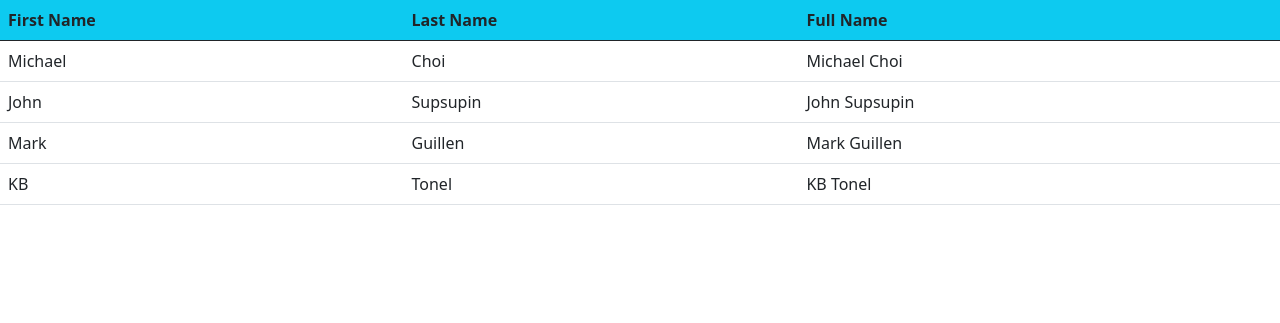
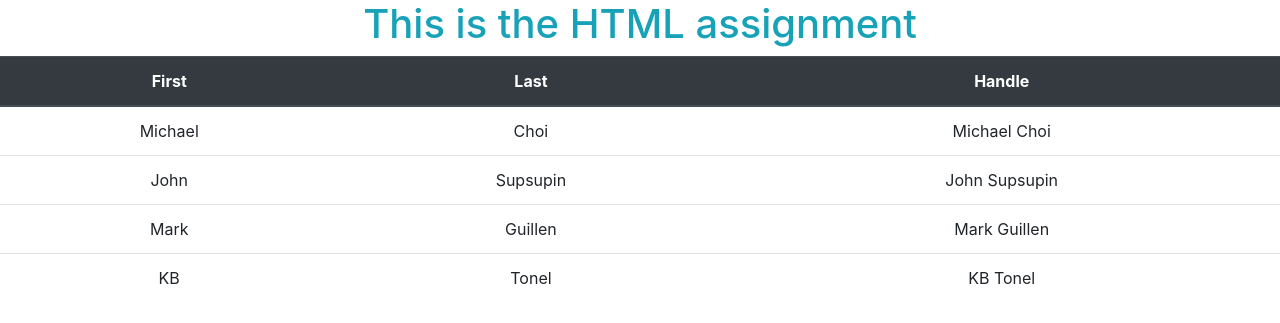
Before and after one commit to lisa-chen-58/Py10_HTML_Table, a Flask app: page / in a window 1280 px wide. Shown: the top 323 px of the page. Run offline with Flask 2, Linux system fonts and the light colour scheme; some libraries are stand-ins or nearby versions.

Commit message:
revamping

```diff
--- a/templates/index.html
+++ b/templates/index.html
@@ -3,18 +3,31 @@
 <head>
     <meta charset="UTF-8">
     <meta http-equiv="X-UA-Compatible" content="IE=edge">
-    <meta name="viewport" content="width=device-width, initial-scale=1.0">
-    <title>Document</title>
-    <link href="https://cdn.jsdelivr.net/npm/bootstrap@5.0.2/dist/css/bootstrap.min.css" rel="stylesheet" integrity="sha384-EVSTQN3/azprG1Anm3QDgpJLIm9Nao0Yz1ztcQTwFspd3yD65VohhpuuCOmLASjC" crossorigin="anonymous">
+    <meta name="viewport" content="width=<device-width>, initial-scale=1.0">
+    <title>Template</title>
+
+    <!-- CSS -->
+    <link rel="stylesheet" href="/static/style.css">
+
+    <!-- Bootstrap CSS -->
+    <link rel="stylesheet" href="https://stackpath.bootstrapcdn.com/bootstrap/4.3.1/css/bootstrap.min.css" integrity="sha384-ggOyR0iXCbMQv3Xipma34MD+dH/1fQ784/j6cY/iJTQUOhcWr7x9JvoRxT2MZw1T" crossorigin="anonymous">
+
+    <!-- JavaScript -->
+    <script type="text/javascript" src="../js/script.js"></script>
+
 </head>
 <body>
-    <table class="table table-responsive">
-        <thead class="bg-info text-dark">
-            <th>First Name</th>
-            <th>Last Name</th>
-            <th>Full Name</th>
+    <h1 class="text-center text-info">This is the HTML assignment</h1>
+    <table class="table text-center">
+        <thead class="thead-dark">
+            <tr>
+                <th scope="col">First</th>
+                <th scope="col">Last</th>
+                <th scope="col">Handle</th>
+            </tr>
         </thead>
         <tbody>
+
             {% for user in users %}
             <tr>
                 <td>{{user['first_name']}}</td>
```
Also changed, not shown: Notes.md (+3 -4 lines), Notes/gitnotes.py (added, +29 -0 lines), Notes/installation.py (added, +15 -0 lines), Notes/terminal_commands.py (added, +20 -0 lines).
